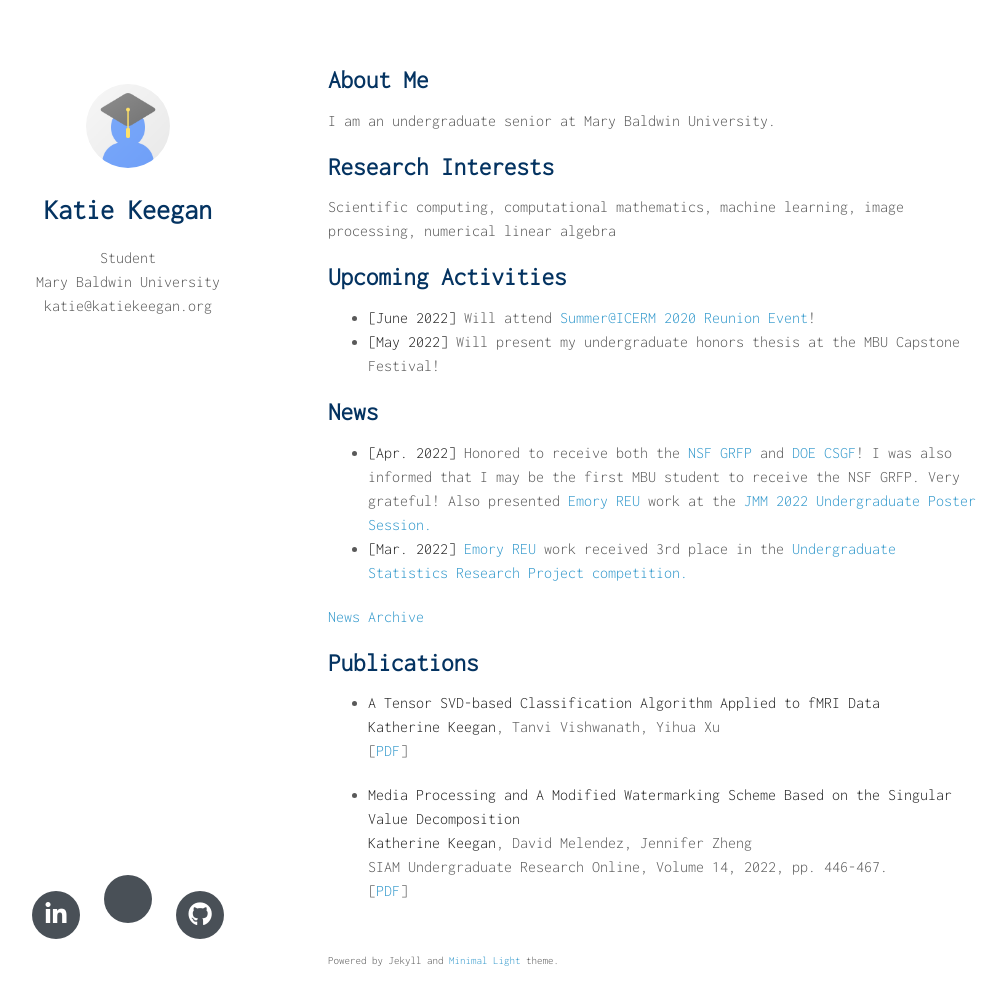
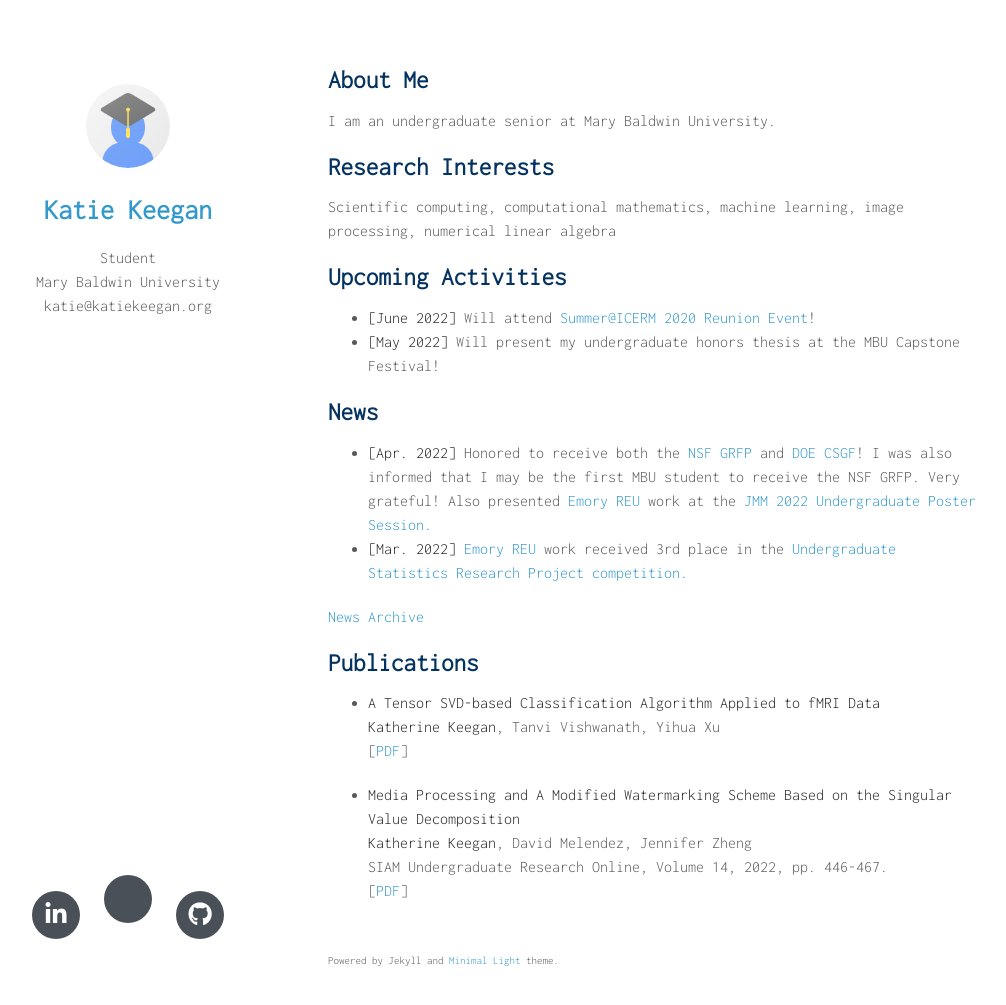
Before and after one commit to katiekeegan/katiekeegan, a Jekyll site: the page built from index.md, in a window 1280 px wide and 1041 px high. Shown: the top 1005 px of the window, without its empty margins (142-1148 px from the left). Built offline with Jekyll 4.4.1, drawn with Linux system fonts in a browser that asks for light colours; nearby versions of some CDN libraries; a style sheet for code colours, icons or effects is not loaded; our own code applies the rules of GitHub Pages for plain Markdown files.

Commit message:
Update homepage.html

```diff
--- a/_layouts/homepage.html
+++ b/_layouts/homepage.html
@@ -31,7 +31,7 @@
         <a class="image avatar"><img src="{{site.avatar}}" alt="avatar" onContextMenu="return false" /></a>
         {% endif %}
 
-        <h1>{{ site.title }}</h1>
+        <h1><a href="{{ "/" | absolute_url }}">{{ site.title | default: site.github.repository_name }}</a></h1>
 
         {% if site.position %}
         {{ site.position }}
```
